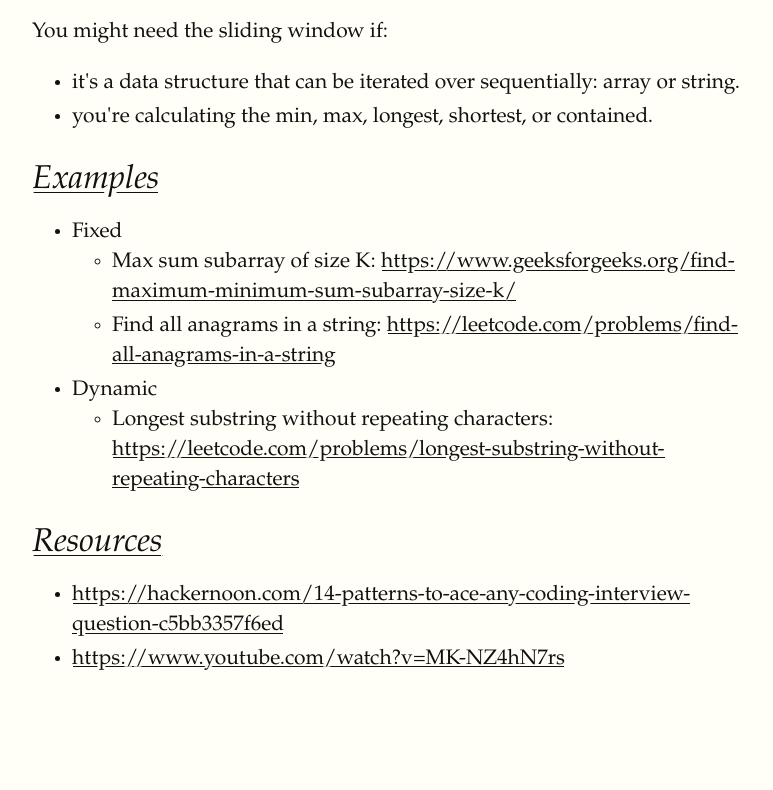
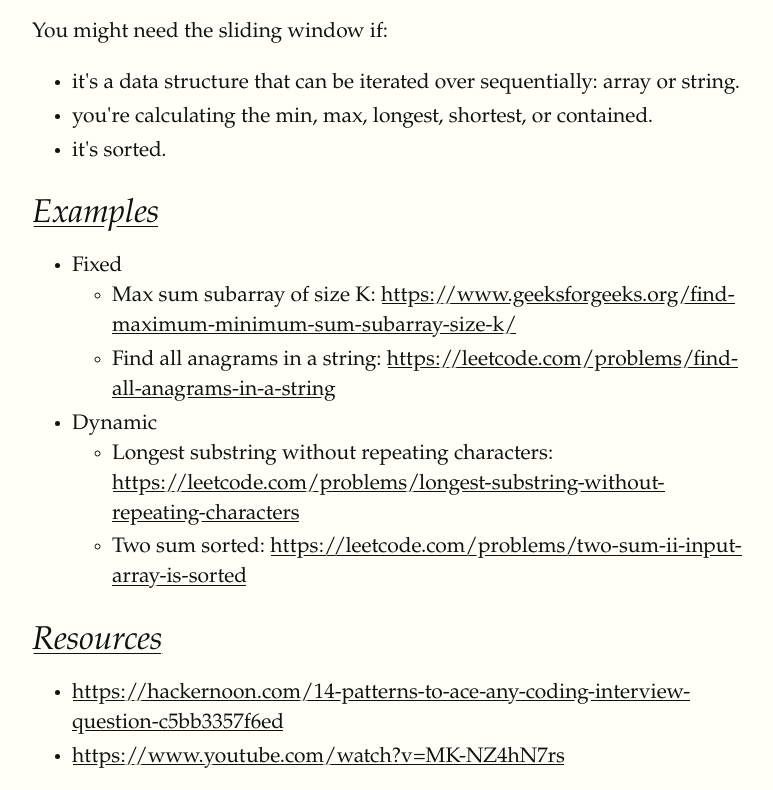
Before and after one commit to Mu-Alpha-Research-Center/visual-analysis-of-algorithms, a website: page docs/The Sliding Window.html in a window 1280 px wide. Shown: the part 621-1411 px from the top of the page, without its empty margins (248-1021 px from the left). Drawn offline with Linux system fonts and the light colour scheme; a web font is replaced by a local one.

Commit message:
Solve two sum 2

```diff
--- a/docs/The Sliding Window.html
+++ b/docs/The Sliding Window.html
@@ -47,6 +47,9 @@ it's a data structure that can be iterated over sequentially: array or string.
 <li>
 you're calculating the min, max, longest, shortest, or contained.
 
+<li>
+it's sorted.
+
 </ul>
 
 <div id="The Sliding Window-Examples"><h2 id="Examples" class="header"><a href="#The Sliding Window-Examples">Examples</a></h2></div>
@@ -70,6 +73,9 @@ Dynamic
 <li>
 Longest substring without repeating characters: <a href="https://leetcode.com/problems/longest-substring-without-repeating-characters">https://leetcode.com/problems/longest-substring-without-repeating-characters</a>
 
+<li>
+Two sum sorted: <a href="https://leetcode.com/problems/two-sum-ii-input-array-is-sorted">https://leetcode.com/problems/two-sum-ii-input-array-is-sorted</a>
+
 </ul>
 </ul>
 
```
Also changed, not shown: 1 other file.
